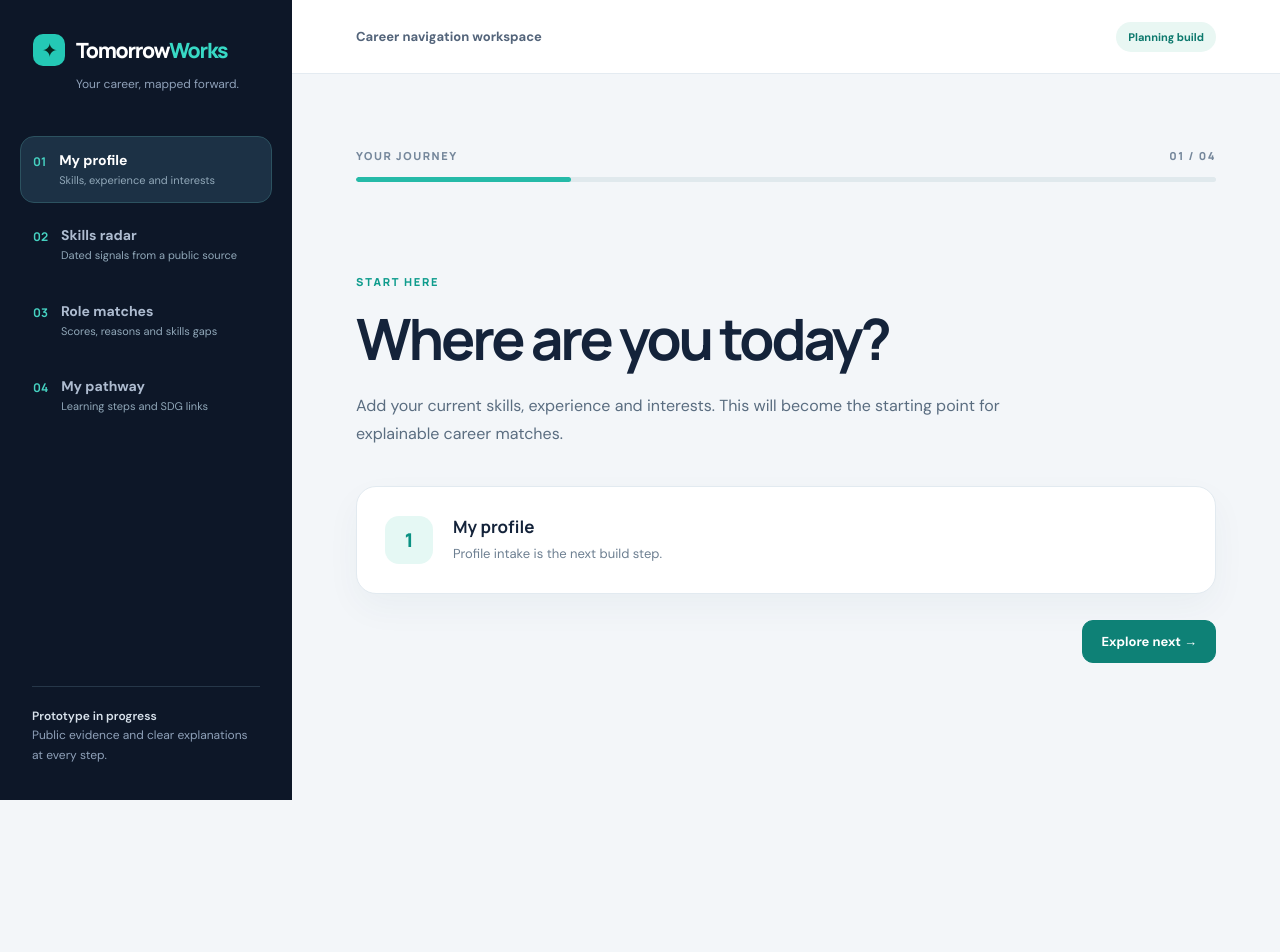
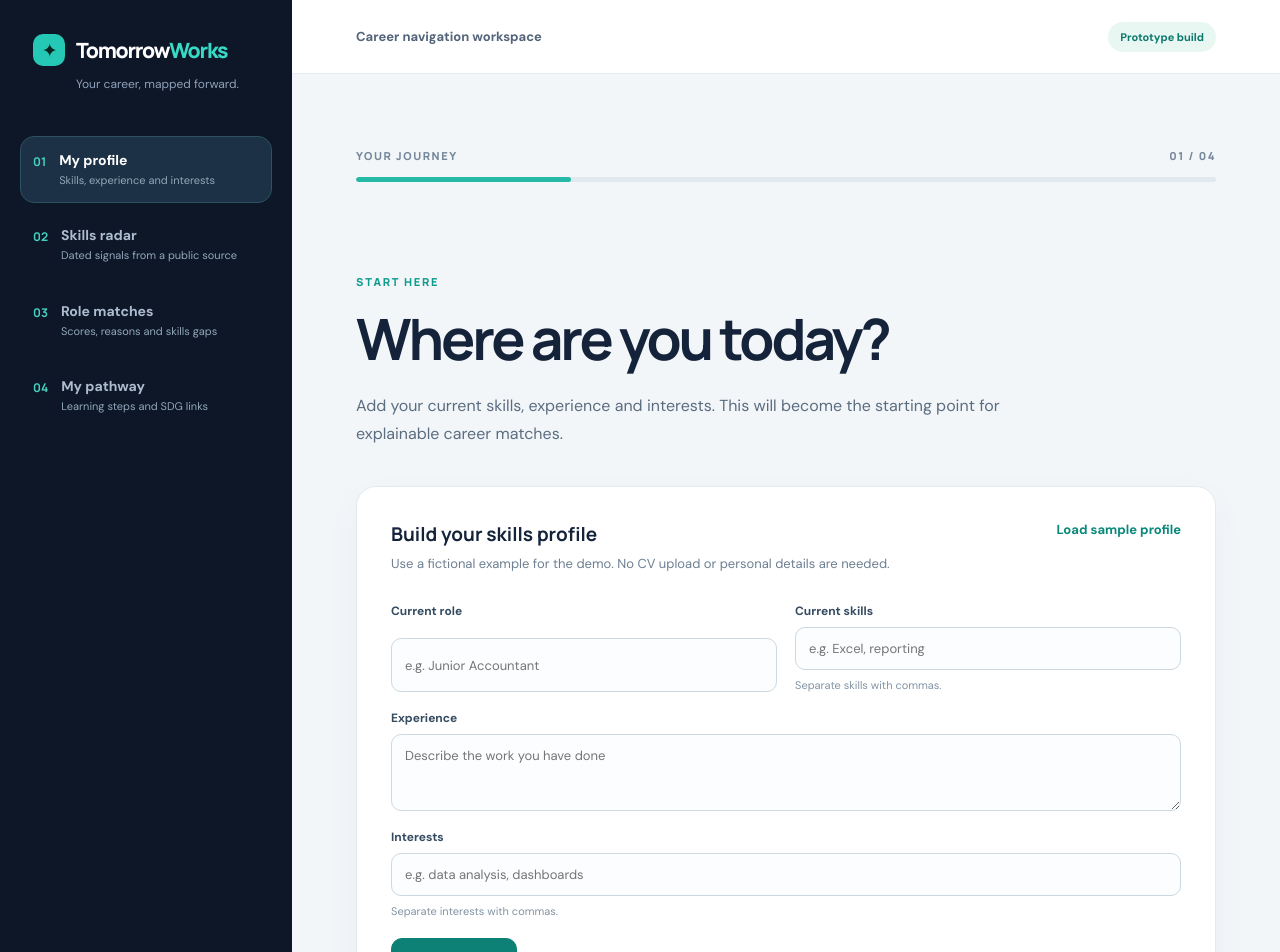
Before and after one commit to kairos8232/TomorrowWorks, a React (Vite) app: page / in a window 1280 px wide. Shown: the top 952 px of the page. Before the commit the page ends 800 px from the top, so only its background shows below. Built offline with nearby package versions, Linux system fonts and the light colour scheme.

Commit message:
Build synthetic skills profile intake

```diff
--- a/src/main.tsx
+++ b/src/main.tsx
@@ -3,6 +3,20 @@ import { createRoot } from 'react-dom/client';
 import './styles.css';
 
 type Screen = 'profile' | 'radar' | 'roles' | 'pathway';
+type ProfileDraft = { currentRole: string; skills: string; experience: string; interests: string };
+type Profile = { currentRole: string; skills: string[]; experience: string; interests: string[] };
+
+const emptyProfile: ProfileDraft = { currentRole: '', skills: '', experience: '', interests: '' };
+const sampleProfile: ProfileDraft = {
+  currentRole: 'Junior Accountant',
+  skills: 'Excel, bookkeeping, financial reporting',
+  experience: '2 years supporting monthly reports and reconciliations',
+  interests: 'data analysis, dashboards',
+};
+
+function splitEntries(value: string) {
+  return [...new Set(value.split(',').map((entry) => entry.trim()).filter(Boolean))];
+}
 
 const screens: { id: Screen; label: string; number: string; description: string }[] = [
   { id: 'profile', label: 'My profile', number: '01', description: 'Skills, experience and interests' },
@@ -16,7 +30,7 @@ const screenCopy: Record<Screen, { eyebrow: string; title: string; body: string;
     eyebrow: 'Start here',
     title: 'Where are you today?',
     body: 'Add your current skills, experience and interests. This will become the starting point for explainable career matches.',
-    next: 'Profile intake is the next build step.',
+    next: 'Enter a profile to begin.',
   },
   radar: {
     eyebrow: 'Evidence',
@@ -40,8 +54,29 @@ const screenCopy: Record<Screen, { eyebrow: string; title: string; body: string;
 
 function App() {
   const [screen, setScreen] = useState<Screen>('profile');
+  const [draft, setDraft] = useState<ProfileDraft>(emptyProfile);
+  const [profile, setProfile] = useState<Profile | null>(null);
+  const [profileError, setProfileError] = useState('');
   const activeIndex = screens.findIndex((item) => item.id === screen);
   const content = screenCopy[screen];
+
+  function updateDraft(field: keyof ProfileDraft, value: string) {
+    setDraft((current) => ({ ...current, [field]: value }));
+    setProfile(null);
+    setProfileError('');
+  }
+
+  function saveProfile(event: React.FormEvent<HTMLFormElement>) {
+    event.preventDefault();
+    const skills = splitEntries(draft.skills);
+    const interests = splitEntries(draft.interests);
+    if (!draft.currentRole.trim() || !draft.experience.trim() || skills.length === 0 || interests.length === 0) {
+      setProfileError('Complete every field and separate multiple skills or interests with commas.');
+      return;
+    }
+    setProfile({ currentRole: draft.currentRole.trim(), skills, experience: draft.experience.trim(), interests });
+    setProfileError('');
+  }
 
   return (
     <div className="app-shell">
@@ -66,7 +101,7 @@ function App() {
       </aside>
 
       <main className="main-content">
-        <header className="topbar"><span>Career navigation workspace</span><span className="status-pill">Planning build</span></header>
+        <header className="topbar"><span>Career navigation workspace</span><span className="status-pill">Prototype build</span></header>
         <div className="content-wrap">
           <div className="progress-row"><span>YOUR JOURNEY</span><span>{String(activeIndex + 1).padStart(2, '0')} / 04</span></div>
           <div className="progress-track"><div style={{ width: `${((activeIndex + 1) / screens.length) * 100}%` }} /></div>
@@ -75,10 +110,27 @@ function App() {
             <h1 id="screen-title">{content.title}</h1>
             <p>{content.body}</p>
           </section>
-          <section className="work-card" aria-label={`${screens[activeIndex].label} status`}>
-            <div className="card-icon" aria-hidden="true">{activeIndex + 1}</div>
-            <div><h2>{screens[activeIndex].label}</h2><p>{content.next}</p></div>
-          </section>
+          {screen === 'profile' ? (
+            <section className="profile-panel" aria-label="Skills profile">
+              <div className="panel-heading"><div><h2>Build your skills profile</h2><p>Use a fictional example for the demo. No CV upload or personal details are needed.</p></div><button type="button" className="text-button" onClick={() => { setDraft(sampleProfile); setProfile(null); setProfileError(''); }}>Load sample profile</button></div>
+              <form onSubmit={saveProfile} noValidate>
+                <div className="field-grid">
+                  <label>Current role<input value={draft.currentRole} onChange={(event) => updateDraft('currentRole', event.target.value)} placeholder="e.g. Junior Accountant" autoComplete="off" /></label>
+                  <label>Current skills<input value={draft.skills} onChange={(event) => updateDraft('skills', event.target.value)} placeholder="e.g. Excel, reporting" autoComplete="off" /><small>Separate skills with commas.</small></label>
+                </div>
+                <label>Experience<textarea value={draft.experience} onChange={(event) => updateDraft('experience', event.target.value)} placeholder="Describe the work you have done" rows={3} /></label>
+                <label>Interests<input value={draft.interests} onChange={(event) => updateDraft('interests', event.target.value)} placeholder="e.g. data analysis, dashboards" autoComplete="off" /><small>Separate interests with commas.</small></label>
+                {profileError && <p className="form-error" role="alert">{profileError}</p>}
+                <button type="submit" className="primary-button">Review profile</button>
+              </form>
+              {profile && <div className="profile-review" aria-live="polite"><span className="review-label">PROFILE READY</span><h3>{profile.currentRole}</h3><p>{profile.experience}</p><div className="tag-row">{profile.skills.map((skill) => <span className="skill-tag" key={skill}>{skill}</span>)}</div><p className="review-interests"><strong>Interested in:</strong> {profile.interests.join(', ')}</p><button type="button" className="text-button" onClick={() => setScreen('radar')}>Continue to skills radar →</button></div>}
+            </section>
+          ) : (
+            <section className="work-card" aria-label={`${screens[activeIndex].label} status`}>
+              <div className="card-icon" aria-hidden="true">{activeIndex + 1}</div>
+              <div><h2>{screens[activeIndex].label}</h2><p>{content.next}</p>{screen === 'roles' && profile && <p className="profile-context">Profile ready: {profile.currentRole} · {profile.skills.length} skills entered</p>}</div>
+            </section>
+          )}
           <div className="page-actions">
             {activeIndex > 0 && <button type="button" className="secondary-button" onClick={() => setScreen(screens[activeIndex - 1].id)}>Back</button>}
             {activeIndex < screens.length - 1 && <button type="button" className="primary-button" onClick={() => setScreen(screens[activeIndex + 1].id)}>Explore next <span aria-hidden="true">→</span></button>}
--- a/src/styles.css
+++ b/src/styles.css
@@ -36,10 +36,32 @@ h1 { margin: 0; font-size: clamp(35px, 5vw, 57px); line-height: 1.13; letter-spa
 .card-icon { flex: 0 0 48px; height: 48px; display: grid; place-items: center; border-radius: 14px; background: #e5f8f4; color: #0b9283; font: 800 19px 'Manrope', sans-serif; }
 .work-card h2 { margin: 0 0 6px; font-size: 17px; }
 .work-card p { margin: 0; color: #6d7f91; font-size: 13px; line-height: 1.6; }
+.profile-panel { background: white; border: 1px solid #e2eaf0; border-radius: 20px; box-shadow: 0 14px 35px rgba(29, 64, 90, .045); padding: clamp(22px, 4vw, 34px); }
+.panel-heading { display: flex; justify-content: space-between; align-items: flex-start; gap: 20px; margin-bottom: 28px; }
+.panel-heading h2 { font-size: 19px; margin: 0 0 7px; }
+.panel-heading p { margin: 0; font-size: 13px; line-height: 1.6; color: #6d7f91; }
+.text-button { border: 0; padding: 0; background: transparent; color: #0a887a; font-weight: 700; font-size: 13px; white-space: nowrap; }
+.text-button:hover { text-decoration: underline; }
+.profile-panel form { display: grid; gap: 18px; }
+.field-grid { display: grid; grid-template-columns: 1fr 1fr; gap: 18px; }
+.profile-panel label { display: grid; gap: 8px; font-size: 12px; font-weight: 700; color: #354b61; }
+.profile-panel input, .profile-panel textarea { width: 100%; border: 1px solid #ccd9e2; border-radius: 10px; padding: 12px 13px; font: 400 13px 'DM Sans', sans-serif; color: #14233a; background: #fbfdfe; }
+.profile-panel input:focus, .profile-panel textarea:focus { outline: 2px solid #86dfd2; border-color: #0d9b8b; }
+.profile-panel label small { color: #8293a4; font-size: 11px; font-weight: 400; }
+.profile-panel form > .primary-button { justify-self: start; margin-top: 2px; }
+.form-error { margin: 0; color: #a33333; background: #fff1f1; border-radius: 8px; padding: 10px 12px; font-size: 12px; }
+.profile-review { margin-top: 30px; border-top: 1px solid #e1e9ef; padding-top: 24px; }
+.review-label { color: #0f9c8d; font: 800 10px 'Manrope', sans-serif; letter-spacing: .14em; }
+.profile-review h3 { font: 800 19px 'Manrope', sans-serif; margin: 7px 0 5px; }
+.profile-review p { color: #5b7083; font-size: 13px; line-height: 1.6; margin: 0 0 12px; }
+.tag-row { display: flex; flex-wrap: wrap; gap: 7px; margin: 14px 0; }
+.skill-tag { padding: 6px 9px; border-radius: 7px; background: #edf7f5; color: #0b766c; font-size: 11px; font-weight: 700; }
+.profile-review .review-interests { margin-bottom: 16px; }
+.profile-context { margin-top: 9px !important; color: #0a887a !important; }
 .page-actions { margin-top: 26px; display: flex; justify-content: flex-end; gap: 12px; }
 .primary-button, .secondary-button { border-radius: 11px; padding: 12px 18px; font-size: 13px; font-weight: 700; }
 .primary-button { background: #0e8176; border: 1px solid #0e8176; color: white; }
 .primary-button:hover { background: #08695f; }
 .secondary-button { background: white; border: 1px solid #d3dfe6; color: #2f4c60; }
 .secondary-button:hover { background: #f4f8fa; }
-@media (max-width: 760px) { .app-shell { display: block; } .sidebar { padding: 16px; } .brand { padding: 0; } .sidebar-kicker, .sidebar-note { display: none; } .journey { display: flex; overflow-x: auto; margin-top: 16px; } .journey-step { min-width: 135px; padding: 10px; } .journey-step small { display: none; } .topbar { min-height: 60px; padding: 16px 24px; } .work-card { align-items: flex-start; padding: 20px; } }
+@media (max-width: 760px) { .app-shell { display: block; } .sidebar { padding: 16px; } .brand { padding: 0; } .sidebar-kicker, .sidebar-note { display: none; } .journey { display: flex; overflow-x: auto; margin-top: 16px; } .journey-step { min-width: 135px; padding: 10px; } .journey-step small { display: none; } .topbar { min-height: 60px; padding: 16px 24px; } .work-card { align-items: flex-start; padding: 20px; } .field-grid { grid-template-columns: 1fr; } .panel-heading { display: block; } .panel-heading .text-button { margin-top: 14px; } }
```
Also changed, not shown: 2 other files (tests, documents, lock files or other folders).
